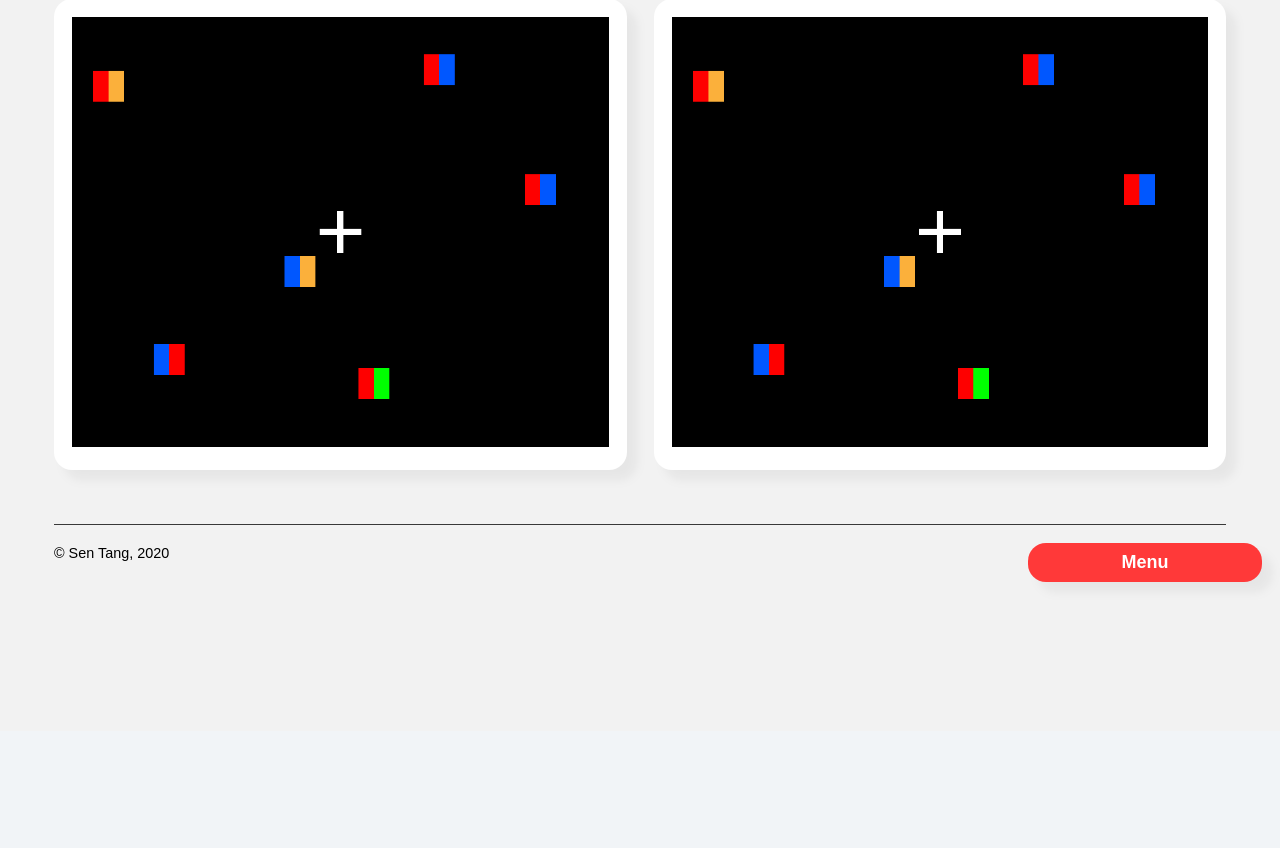
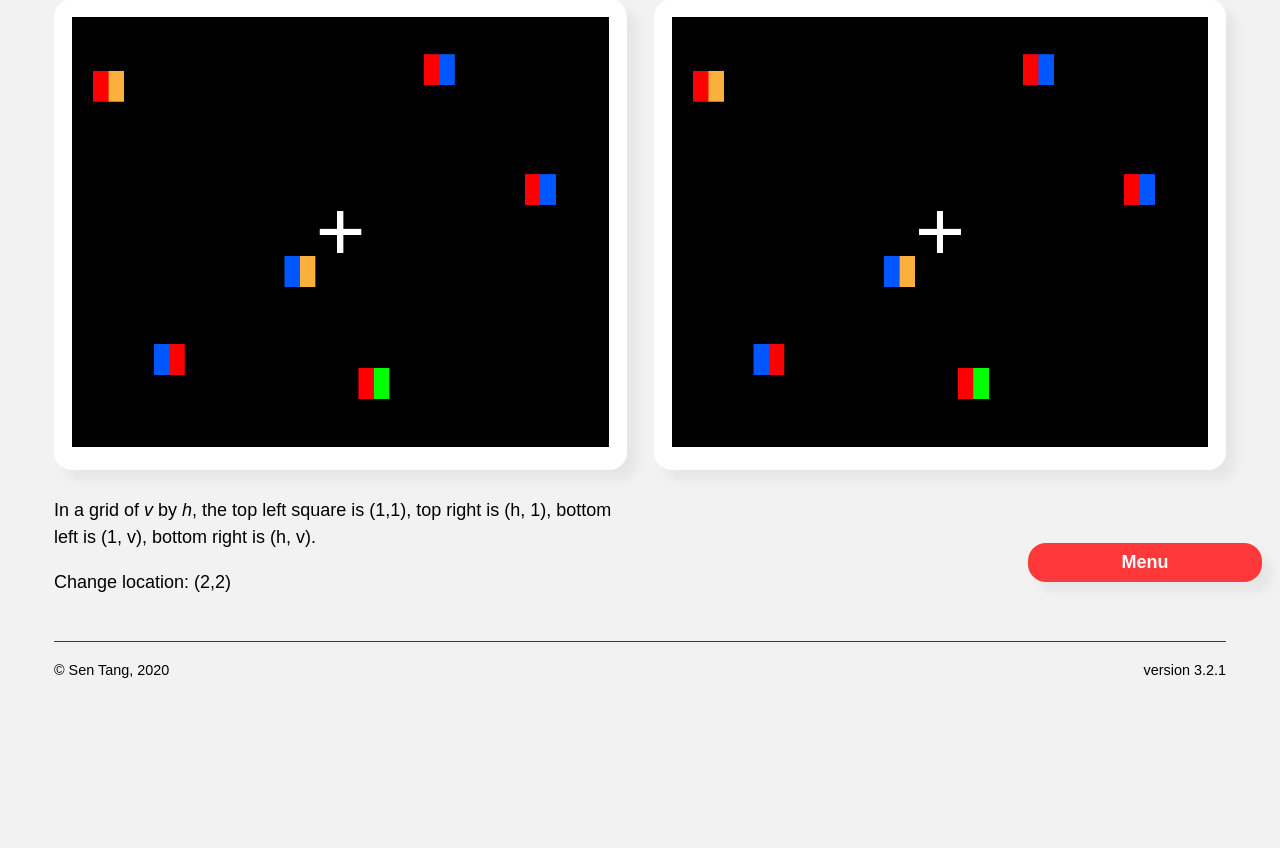
Before and after one commit to daryl-sen/stimgen-blocks, a Flask app: page /checkStim/1 in a window 1280 px wide. Shown: the part 200-1048 px from the top of the page. Before the commit the page ends 791 px from the top, so only its background shows below. Run offline with Flask 2, Linux system fonts and the light colour scheme.

Commit message:
Added loc hinting

```diff
--- a/coordgen.py
+++ b/coordgen.py
@@ -110,7 +110,8 @@
     while (alt_indices == color_indices) or (alt_indices[0] in color_indices) or (alt_indices[1] in color_indices):
         print(f'Regenerating..({alt_indices}) not acceptable')
         alt_indices = random.sample(range(0,4),2)
-
+    print(color_indices)
+    print(alt_indices)
     # return properties for 2 subobjects
     return {
         # stimulus A
--- a/static/js/canvas.js
+++ b/static/js/canvas.js
@@ -28,7 +28,7 @@
 c2.fillRect(0,0,canvas2.width,canvas2.height);
 
 // show grid
-// createGrid(canvas1.width/4,canvas1.width/4,canvas1.width,canvas1.height/4,canvas1.height/4,canvas1.height,"gray");
+// createGrid(canvas1.width/4,canvas1.width/4,canvas1.width,canvas1.height/3,canvas1.height/3,canvas1.height,"gray");
 
 // show fixation cross
 var hfc_width = 100;
--- a/templates/pages/canvas.html
+++ b/templates/pages/canvas.html
@@ -5,6 +5,12 @@
   <div class="contentBlock">
     <canvas id="canvas1"></canvas>
   </div>
+  <p>
+    In a grid of <i>v</i> by <i>h</i>, the top left square is (1,1), top right is (h, 1), bottom left is (1, v), bottom right is (h, v).
+  </p>
+  <p>
+    Change location: ({{ change_location }})
+  </p>
 
 
 
@@ -17,6 +23,7 @@
 <div class="contentBlock">
   <canvas id="canvas2"></canvas>
 </div>
+
 <!-- <div class="sidebarBlock">
   <pre>
   {% for item in sel %}
```
